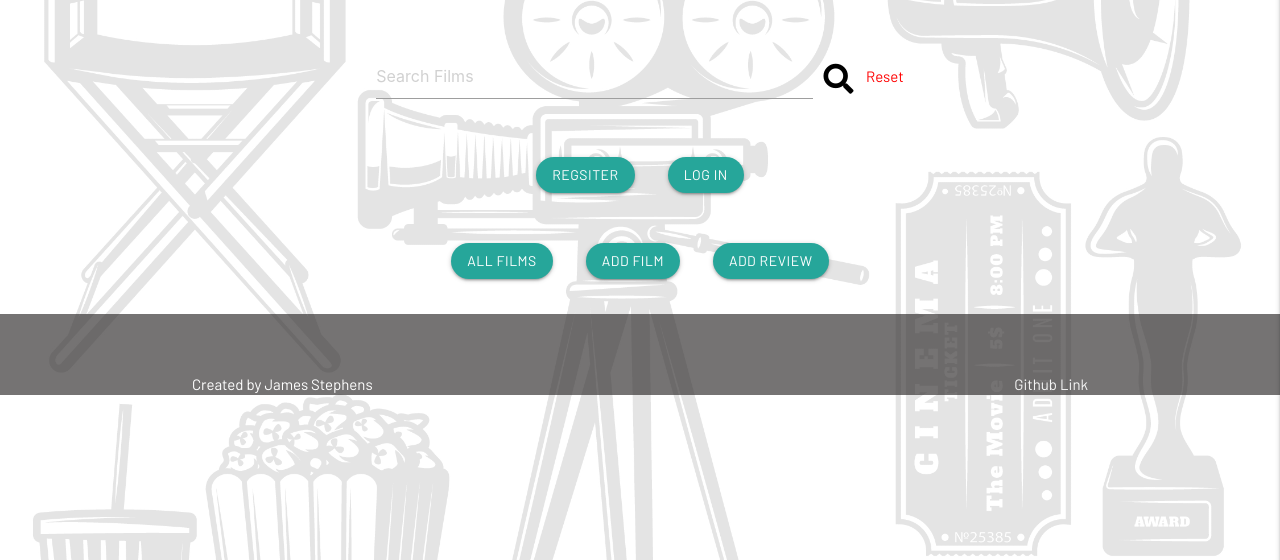
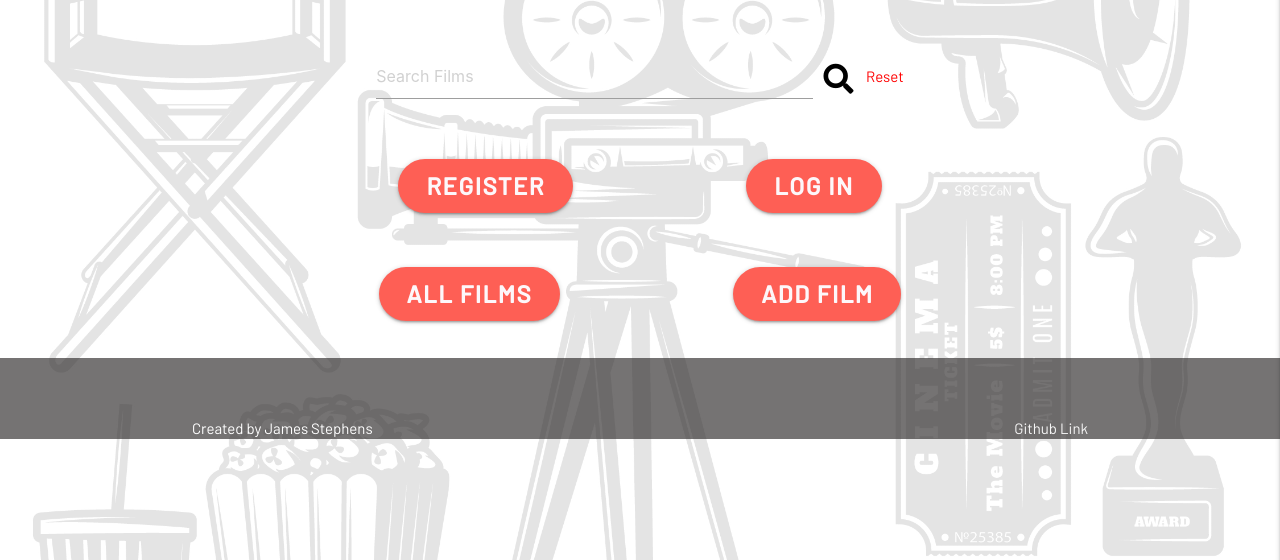
Before and after one commit to DevSteg/film_review_project, a Flask app: page / in a window 1280 px wide. Shown: the part 240-800 px from the top of the page. Run offline with Flask 2, Linux system fonts and the light colour scheme; data that the repository does not hold is empty; some libraries are stand-ins or nearby versions.

Commit message:
Style cta buttons

```diff
--- a/static/css/style.css
+++ b/static/css/style.css
@@ -69,7 +69,7 @@ nav ul a:hover{
 
 /* Buttons */
 .cta-btn {
-    margin: 15px;
+    margin: 2% 10%;
     border-radius: 30px;
 }
 
--- a/templates/index.html
+++ b/templates/index.html
@@ -18,8 +18,8 @@
         <!-- Top cta buttons -->
         <div class="valign-wrapper col s12">
             <div class="center-align col s12">
-                <a href="{{url_for('register')}}" class="waves-effect waves-light btn cta-btn hoverable">Regsiter</a>
-                <a href="#" class="waves-effect waves-light btn cta-btn hoverable">Log in</a>
+                <a href="{{ url_for('register') }}" class="btn-large submit-btn hoverable cta-btn">Register</a>
+                <a href="{{ url_for('login') }}" class="btn-large submit-btn hoverable cta-btn">Log in</a>
             </div>
         </div>
 
@@ -48,9 +48,8 @@
         <!-- Cta Buttons -->
         <div class="valign-wrapper col s12">
             <div class="center-align col s12">
-                <a href="#" class="waves-effect waves-light btn cta-btn hoverable">All Films</a>
-                <a href="#" class="waves-effect waves-light btn cta-btn hoverable">Add Film</a>
-                <a href="#" class="waves-effect waves-light btn cta-btn hoverable">Add Review</a>
+                <a href="{{ url_for('films') }}" class="btn-large submit-btn hoverable cta-btn">All Films</a>
+                <a href="{{ url_for('add_film') }}" class="btn-large submit-btn hoverable cta-btn">Add Film</a>
             </div>
         </div>
     </div>
```
